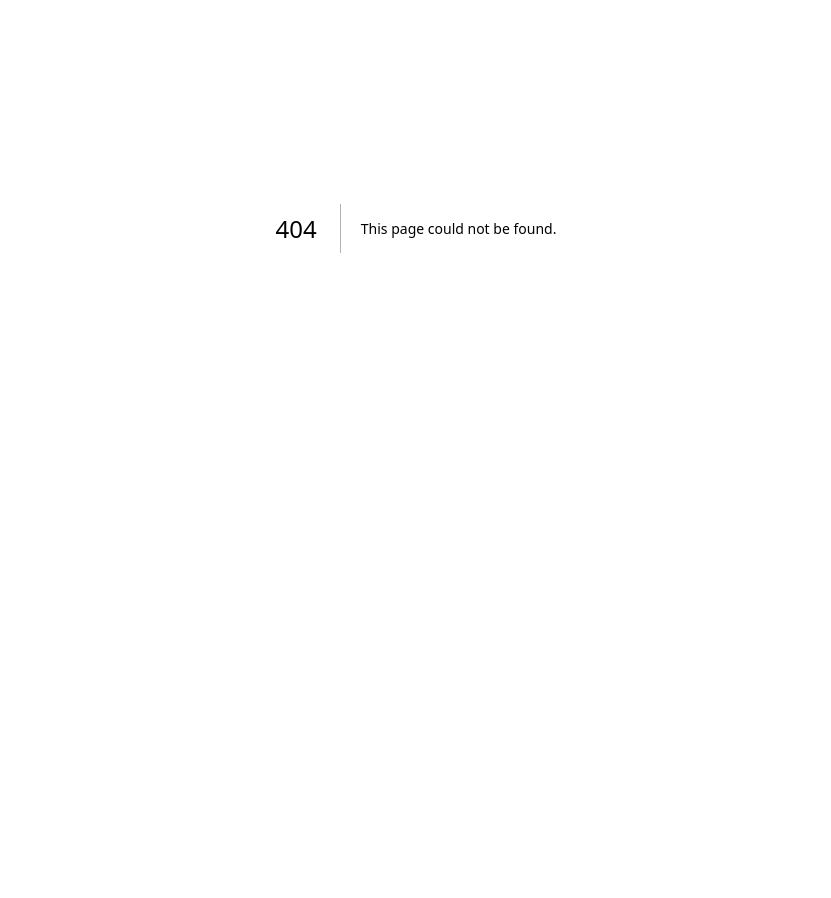
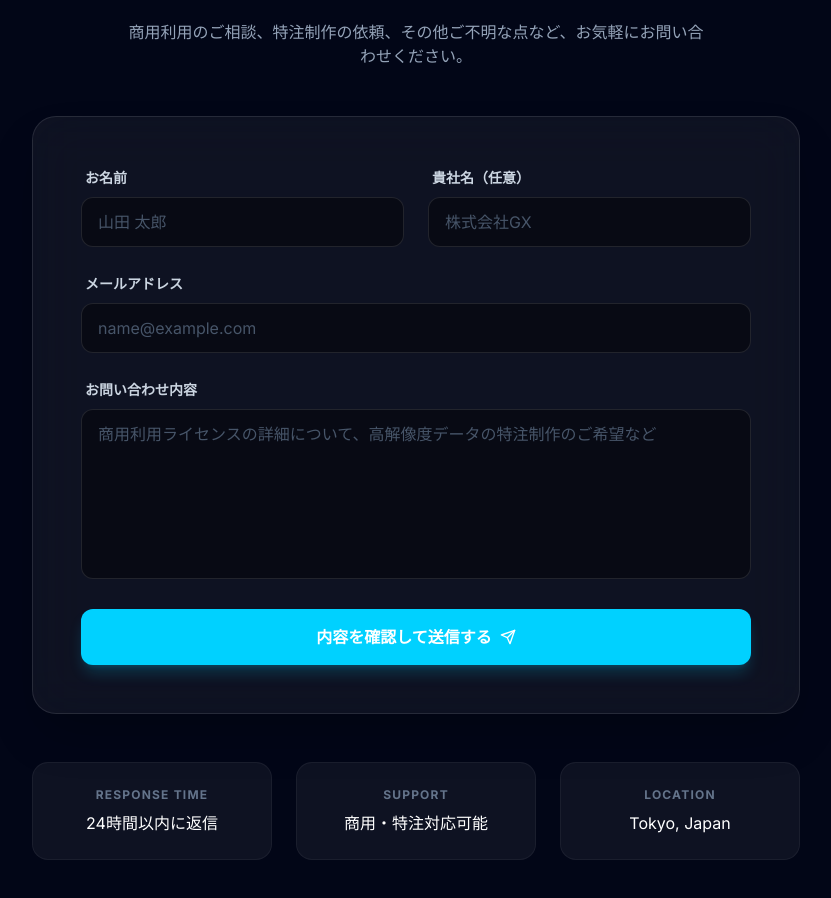
Before and after one commit to Kitagit761007/ai-material-prime, a Next.js app: page /contact in a window 1280 px wide. Before the commit this address had no page. Shown: the part 252-1150 px from the top of the page, without its empty margins (224-1055 px from the left). Before the commit the page ends 880 px from the top, so only its background shows below. Built offline with nearby package versions, Linux system fonts and the light colour scheme.

Commit message:
feat: optimize contact flow and add dedicated contact page (Run #23)

```diff
--- /dev/null
+++ b/app/contact/page.tsx
@@ -0,0 +1,130 @@
+"use client";
+
+import { useState } from "react";
+import { Send, CheckCircle2 } from "lucide-react";
+
+export default function ContactPage() {
+    const [status, setStatus] = useState<"idle" | "submitting" | "success">("idle");
+
+    const handleSubmit = (e: React.FormEvent) => {
+        e.preventDefault();
+        setStatus("submitting");
+        // Simulate API call
+        setTimeout(() => {
+            setStatus("success");
+        }, 1200);
+    };
+
+    if (status === "success") {
+        return (
+            <div className="min-h-screen pt-32 pb-20 px-6 flex items-center justify-center bg-slate-950">
+                <div className="max-w-md w-full text-center space-y-6 animate-in fade-in zoom-in duration-500">
+                    <div className="flex justify-center">
+                        <div className="p-4 bg-gx-emerald/10 rounded-full border border-gx-emerald/20">
+                            <CheckCircle2 className="w-12 h-12 text-gx-emerald" />
+                        </div>
+                    </div>
+                    <h1 className="text-3xl font-bold text-white">お問い合わせありがとうございます</h1>
+                    <p className="text-slate-400">
+                        内容を受け付けました。担当者より近日中にメールにてご連絡差し上げます。
+                    </p>
+                    <button
+                        onClick={() => setStatus("idle")}
+                        className="px-8 py-3 bg-white/5 hover:bg-white/10 text-white rounded-full transition-all border border-white/10"
+                    >
+                        トップページに戻る
+                    </button>
+                </div>
+            </div>
+        );
+    }
+
+    return (
+        <div className="min-h-screen pt-32 pb-20 px-6 bg-slate-950">
+            <div className="max-w-3xl mx-auto">
+                <div className="text-center mb-12">
+                    <h1 className="text-4xl md:text-5xl font-bold bg-clip-text text-transparent bg-gradient-to-r from-gx-cyan via-white to-gx-emerald mb-4">
+                        Contact Us
+                    </h1>
+                    <p className="text-slate-400 max-w-xl mx-auto">
+                        商用利用のご相談、特注制作の依頼、その他ご不明な点など、お気軽にお問い合わせください。
+                    </p>
+                </div>
+
+                <div className="bg-white/5 backdrop-blur-xl border border-white/10 rounded-3xl p-8 md:p-12 shadow-2xl">
+                    <form onSubmit={handleSubmit} className="space-y-6">
+                        <div className="grid grid-cols-1 md:grid-cols-2 gap-6">
+                            <div className="space-y-2">
+                                <label className="text-sm font-bold text-slate-300 ml-1">お名前</label>
+                                <input
+                                    required
+                                    type="text"
+                                    className="w-full bg-black/40 border border-white/10 rounded-xl px-4 py-3 text-white focus:outline-none focus:ring-2 focus:ring-gx-cyan/50 transition-all placeholder:text-slate-600"
+                                    placeholder="山田 太郎"
+                                />
+                            </div>
+                            <div className="space-y-2">
+                                <label className="text-sm font-bold text-slate-300 ml-1">貴社名（任意）</label>
+                                <input
+                                    type="text"
+                                    className="w-full bg-black/40 border border-white/10 rounded-xl px-4 py-3 text-white focus:outline-none focus:ring-2 focus:ring-gx-cyan/50 transition-all placeholder:text-slate-600"
+                                    placeholder="株式会社GX"
+                                />
+                            </div>
+                        </div>
+
+                        <div className="space-y-2">
+                            <label className="text-sm font-bold text-slate-300 ml-1">メールアドレス</label>
+                            <input
+                                required
+                                type="email"
+                                className="w-full bg-black/40 border border-white/10 rounded-xl px-4 py-3 text-white focus:outline-none focus:ring-2 focus:ring-gx-cyan/50 transition-all placeholder:text-slate-600"
+                                placeholder="name@example.com"
+                            />
+                        </div>
+
+                        <div className="space-y-2">
+                            <label className="text-sm font-bold text-slate-300 ml-1">お問い合わせ内容</label>
+                            <textarea
+                                required
+                                rows={6}
+                                className="w-full bg-black/40 border border-white/10 rounded-xl px-4 py-3 text-white focus:outline-none focus:ring-2 focus:ring-gx-cyan/50 transition-all placeholder:text-slate-600 resize-none"
+                                placeholder="商用利用ライセンスの詳細について、高解像度データの特注制作のご希望など"
+                            />
+                        </div>
+
+                        <button
+                            type="submit"
+                            disabled={status === "submitting"}
+                            className="w-full py-4 bg-gx-cyan hover:bg-gx-cyan/90 text-white font-bold rounded-xl shadow-lg shadow-gx-cyan/20 transition-all flex items-center justify-center gap-2 group disabled:opacity-50 disabled:cursor-not-allowed"
+                        >
+                            {status === "submitting" ? (
+                                <div className="w-5 h-5 border-2 border-white/30 border-t-white rounded-full animate-spin" />
+                            ) : (
+                                <>
+                                    内容を確認して送信する
+                                    <Send className="w-4 h-4 group-hover:translate-x-1 group-hover:-translate-y-1 transition-transform" />
+                                </>
+                            )}
+                        </button>
+                    </form>
+                </div>
+
+                <div className="mt-12 grid grid-cols-1 md:grid-cols-3 gap-6">
+                    <div className="p-6 bg-white/5 rounded-2xl border border-white/5 text-center">
+                        <p className="text-xs font-bold text-slate-500 uppercase tracking-widest mb-2">Response Time</p>
+                        <p className="text-white">24時間以内に返信</p>
+                    </div>
+                    <div className="p-6 bg-white/5 rounded-2xl border border-white/5 text-center">
+                        <p className="text-xs font-bold text-slate-500 uppercase tracking-widest mb-2">Support</p>
+                        <p className="text-white">商用・特注対応可能</p>
+                    </div>
+                    <div className="p-6 bg-white/5 rounded-2xl border border-white/5 text-center">
+                        <p className="text-xs font-bold text-slate-500 uppercase tracking-widest mb-2">Location</p>
+                        <p className="text-white">Tokyo, Japan</p>
+                    </div>
+                </div>
+            </div>
+        </div>
+    );
+}
--- a/components/Header.tsx
+++ b/components/Header.tsx
@@ -33,9 +33,11 @@ export default function Header() {
                     <Link href="/about" className="text-sm font-medium hover:text-gx-cyan transition-colors">
                         当サイトについて
                     </Link>
-                    <button className="px-4 py-2 text-xs font-bold uppercase tracking-widest border border-gx-cyan text-gx-cyan hover:bg-gx-cyan hover:text-white transition-all rounded-full">
-                        お問い合わせ / 接続
-                    </button>
+                    <Link href="/contact">
+                        <button className="px-5 py-2 text-xs font-bold uppercase tracking-widest border border-gx-cyan text-gx-cyan hover:bg-gx-cyan hover:text-white transition-all rounded-full">
+                            お問い合わせ
+                        </button>
+                    </Link>
                 </nav>
             </div>
         </header>
```
